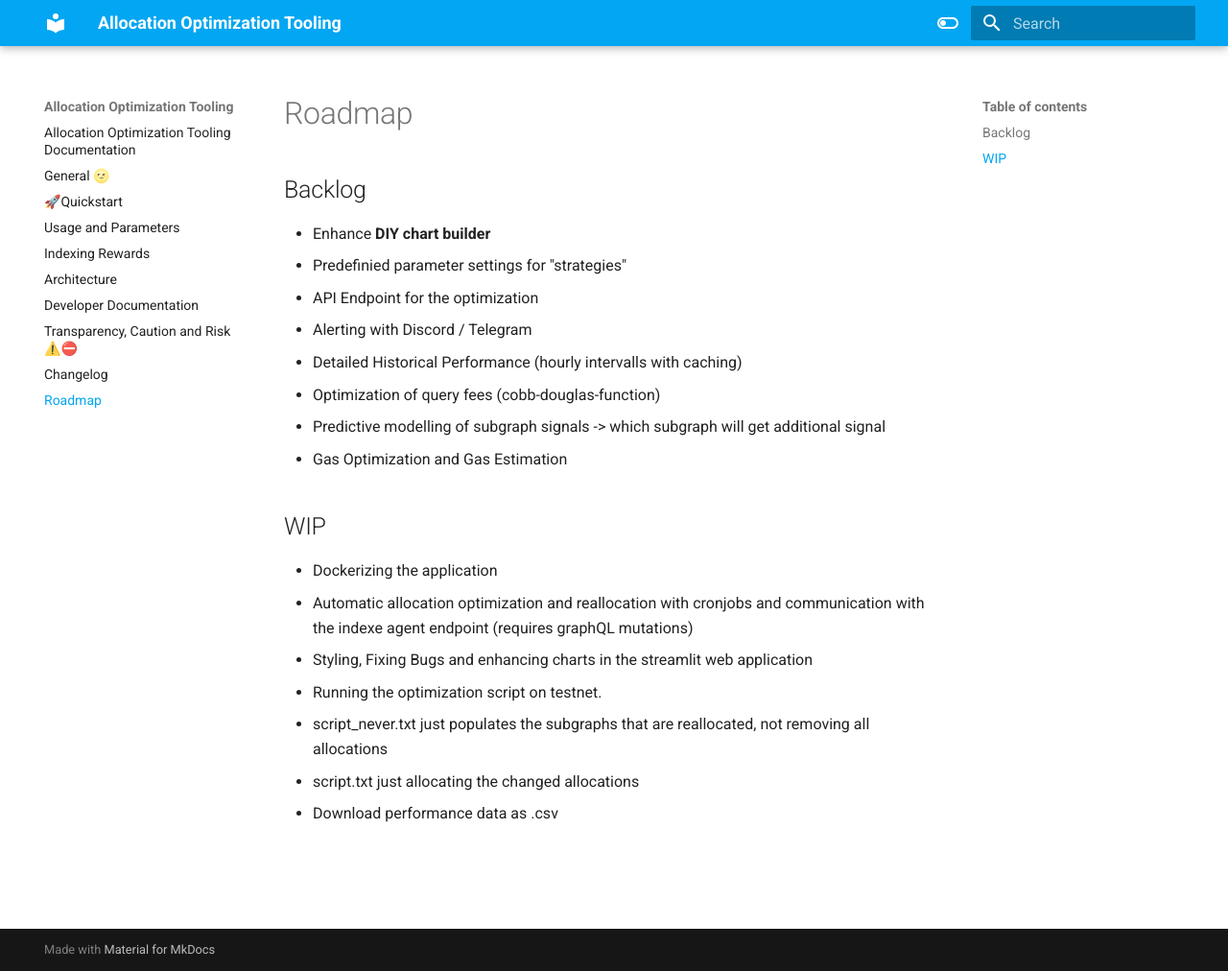
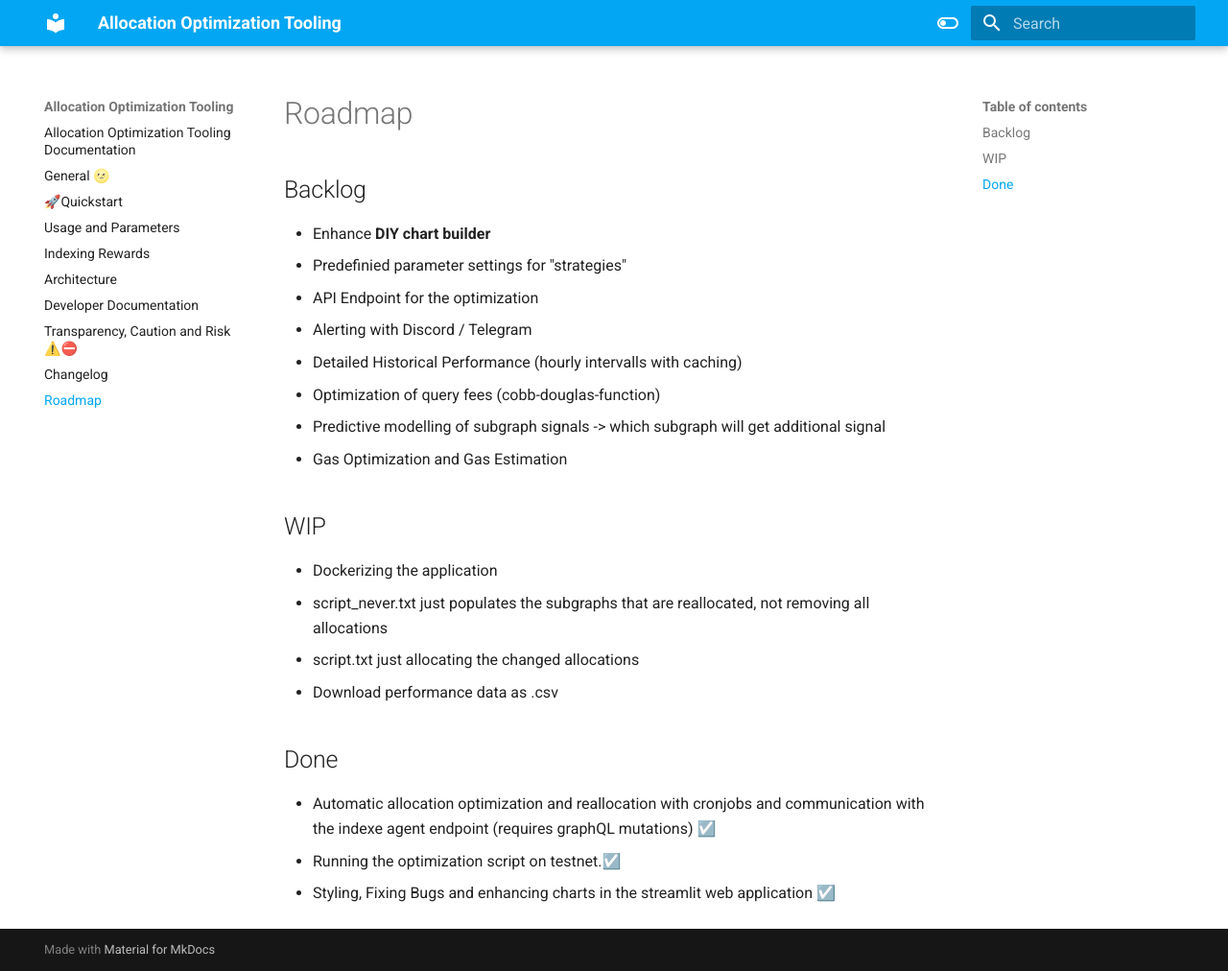
Before and after one commit to enderYm/allocation-optimization-doc, an MkDocs documentation site: the page built from docs/9. Roadmap.md, in a window 1280 px wide and 1012 px high. Shown: the whole window at 96% size. Built offline with MkDocs 1.6.1 and Material for MkDocs 9.7.7, drawn with Linux system fonts in a browser that asks for light colours.

```diff
--- a/docs/9. Roadmap.md
+++ b/docs/9. Roadmap.md
@@ -13,9 +13,12 @@
 
 ## WIP
 * Dockerizing the application
-* Automatic allocation optimization and reallocation with cronjobs and communication with the indexe agent endpoint (requires graphQL mutations)
-* Styling, Fixing Bugs and enhancing charts in the streamlit web application
-* Running the optimization script on testnet.
 * script_never.txt just populates the subgraphs that are reallocated, not removing all allocations
 * script.txt just allocating the changed allocations
 * Download performance data as .csv
+
+## Done
+
+* Automatic allocation optimization and reallocation with cronjobs and communication with the indexe agent endpoint (requires graphQL mutations) ☑️
+* Running the optimization script on testnet.☑️
+* Styling, Fixing Bugs and enhancing charts in the streamlit web application ☑️
```
Also changed, not shown: docs/3. Usage and Parameters.md (+12 -0 lines), docs/8. Changelog.md (+16 -4 lines), docs/img/current_rewards.png (renamed from assets/current_rewards.png), docs/img/historical_performance.png (renamed from assets/historical_performance.png), docs/img/historical_performance_2.png (renamed from assets/historical_performance_2.png), docs/img/logo.png (renamed from assets/logo.png), 2 other files.
